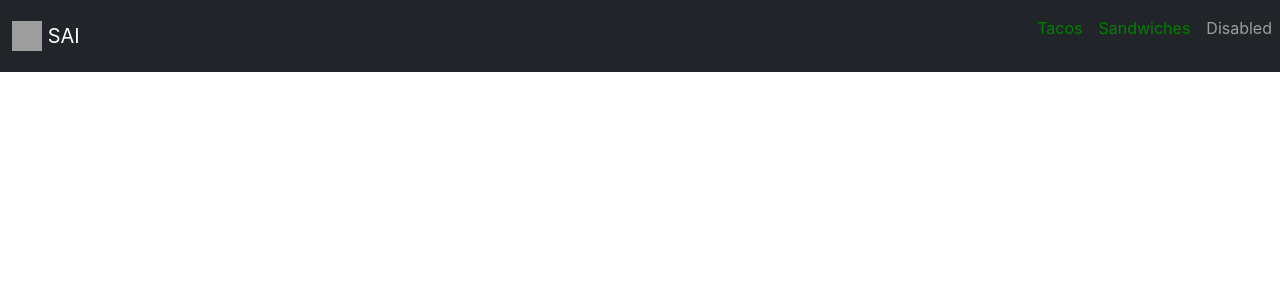
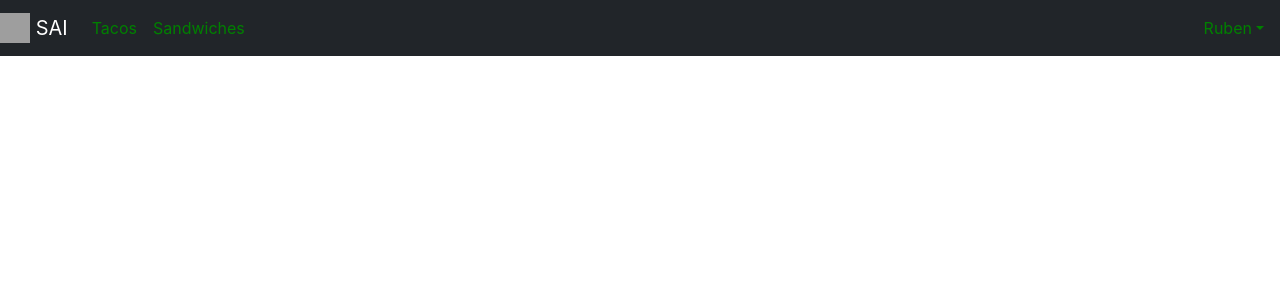
Before and after one commit to yannlelorier/DesarrolloWeb, a React (Create React App) app: page / in a window 1280 px wide. Shown: the top 300 px of the page. Built offline with nearby package versions, Linux system fonts and the light colour scheme; grey boxes are pictures that could not be loaded.

Commit message:
new bootstrap no render

```diff
--- a/public/index.html
+++ b/public/index.html
@@ -23,6 +23,7 @@
       Learn how to configure a non-root public URL by running `npm run build`.
     -->
   <title>React App</title>
+
   <link rel="stylesheet" href="https://cdn.jsdelivr.net/npm/bootstrap@5.1.0/dist/css/bootstrap.min.css"
     integrity="sha384-KyZXEAg3QhqLMpG8r+8fhAXLRk2vvoC2f3B09zVXn8CA5QIVfZOJ3BCsw2P0p/We" crossorigin="anonymous" />
 
--- a/src/App.js
+++ b/src/App.js
@@ -14,8 +14,7 @@ function App() {
   return (
     <Router>
       <Navbar bg="dark" variant="dark">
-        <Container>
-          <Navbar.Brand href="#home">
+        <Navbar.Brand href="/">
           <img
             alt=""
             src="https://react-bootstrap.github.io/logo.svg"
@@ -25,7 +24,6 @@ function App() {
           />{" "}
           SAI
         </Navbar.Brand>
-        </Container>
 
         <Nav defaultActiveKey="/">
           <Nav.Item>
@@ -38,12 +36,20 @@ function App() {
               <Link to="/sandwiches">Sandwiches</Link>
             </Nav.Link>
           </Nav.Item>
-          <Nav.Item>
-            <Nav.Link eventKey="disabled" >
-              <p>Disabled </p>
-            </Nav.Link>
-          </Nav.Item>
+
         </Nav>
+
+        <Navbar.Collapse className="justify-content-end">
+          <NavDropdown title={"Ruben"} id="collasible-nav-dropdown">
+            <NavDropdown.Item>Home</NavDropdown.Item>
+            <NavDropdown.Item>Another action</NavDropdown.Item>
+            <NavDropdown.Item>Something</NavDropdown.Item>
+            <NavDropdown.Item> Launch </NavDropdown.Item>
+            <NavDropdown.Item>Info</NavDropdown.Item>
+          </NavDropdown>
+        </Navbar.Collapse>
+
+
       </Navbar>
 
       <Switch>
```
Lines whose indentation alone changed are shown as unchanged.
